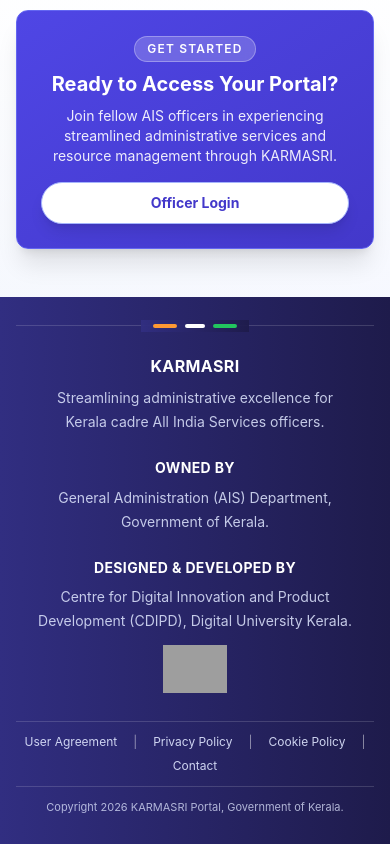
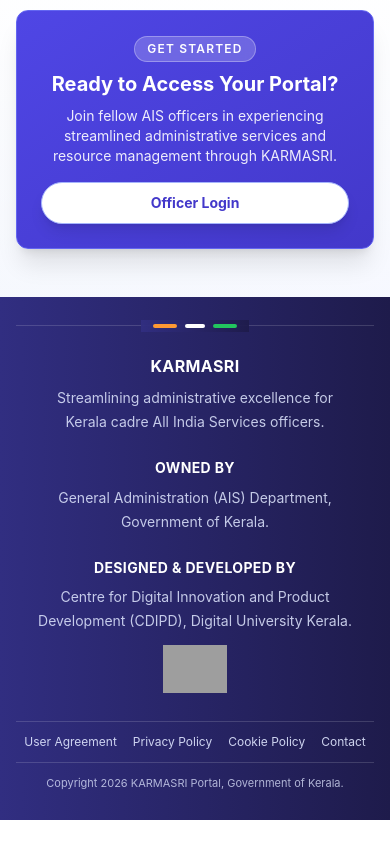
Before and after one commit to ShonuThampiA1/gad_ais_front, a Next.js app: page /home in a window 390 px wide. Shown: the part 5256-6100 px from the top of the page. After the commit the page ends 6076 px from the top, so only its background shows below. Built offline with nearby package versions, Linux system fonts and the light colour scheme; grey boxes are pictures that could not be loaded.

Commit message:
pages modified footer and home footer

```diff
--- a/src/app/components/footer.tsx
+++ b/src/app/components/footer.tsx
@@ -1,11 +1,9 @@
 // components/Footer.js
 import Image from 'next/image';
-import Link from 'next/link';
-
 export function Footer() {
   return (
     <footer className="py-3 bg-primary-500 border-t dark:bg-gray-950 dark:border-neutral-900 dark:text-neutral-800">
-      <div className="container mx-auto flex flex-col space-y-4">
+      <div className="container mx-auto">
         <div className="flex flex-wrap justify-between items-center">
           {/* Left Logo */}
           <div className="w-full md:w-1/6 flex justify-center mb-4 md:mb-0">
@@ -71,17 +69,6 @@ export function Footer() {
             </a>
           </div>
         </div>
-
-        {/* Additional Links */}
-        <div className="flex flex-wrap justify-center items-center gap-4 text-xs text-neutral-100 dark:text-neutral-300 border-t border-primary-400 dark:border-neutral-800 pt-3">
-          <Link href="/user-agreement" className="hover:underline">User Agreement</Link>
-          <span className="hidden sm:inline">|</span>
-          <Link href="/privacy-policy" className="hover:underline">Privacy Policy</Link>
-          <span className="hidden sm:inline">|</span>
-          <Link href="/cookie-policy" className="hover:underline">Cookie Policy</Link>
-          <span className="hidden sm:inline">|</span>
-          <Link href="/contact" className="hover:underline">Contact</Link>
-        </div>
       </div>
     </footer>
   );
--- a/src/app/home/page.tsx
+++ b/src/app/home/page.tsx
@@ -5,6 +5,7 @@ import { ArrowRight, CheckCircle, Zap, BarChart3, Shield, Users, FileText, Award
 import { useRouter } from 'next/navigation';
 import { useState, useEffect, useRef, useMemo } from "react";
 import Image from "next/image";
+import Link from 'next/link';
 import { ThemeToggle } from '@/app/components/theme-toggle';
 
 const HomePage = () => {
@@ -1773,13 +1774,13 @@ const [viewMode, setViewMode] = useState<'calendar' | 'list'>('calendar');
 
             <div className="mt-7 border-t border-white/15 py-3">
               <div className="flex flex-wrap items-center justify-center gap-x-4 gap-y-2 text-xs text-indigo-100/90 sm:text-sm">
-                <a href="#" className="transition-colors hover:text-white">User Agreement</a>
-                <span className="text-white/50">|</span>
-                <a href="#" className="transition-colors hover:text-white">Privacy Policy</a>
-                <span className="text-white/50">|</span>
-                <a href="#" className="transition-colors hover:text-white">Cookie Policy</a>
-                <span className="text-white/50">|</span>
-                <a href="#" className="transition-colors hover:text-white">Contact</a>
+                <Link href="/user-agreement" className="hover:underline">User Agreement</Link>
+                <span className="hidden sm:inline">|</span>
+                <Link href="/privacy-policy" className="hover:underline">Privacy Policy</Link>
+                <span className="hidden sm:inline">|</span>
+                <Link href="/cookie-policy" className="hover:underline">Cookie Policy</Link>
+                <span className="hidden sm:inline">|</span>
+                <Link href="/contact" className="hover:underline">Contact</Link>
               </div>
             </div>
 
```
